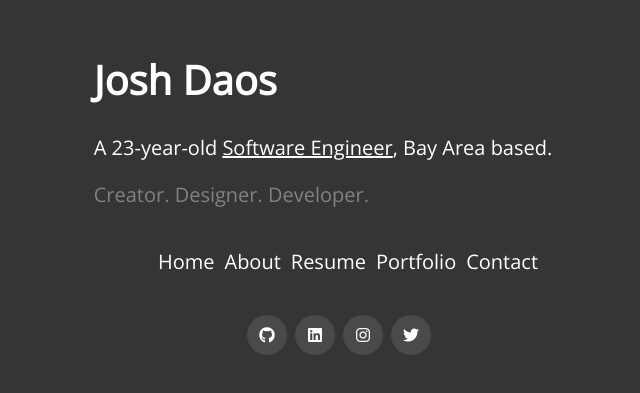
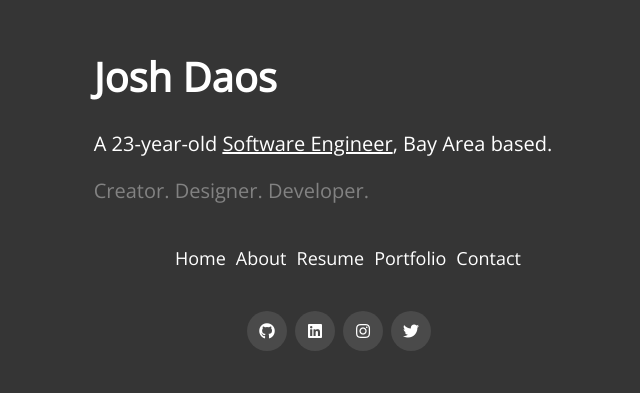
Before and after one commit to joshdaos/jd-portfolio, a React (Create React App) app in the folder portfolio-app/: page / in a window 1280 px wide. Shown: the part 103-496 px from the top of the page, without its empty margins (317-957 px from the left). Built offline with nearby package versions, Linux system fonts and the light colour scheme.

Commit message:
css on nav and media links

```diff
--- a/portfolio-app/src/App.css
+++ b/portfolio-app/src/App.css
@@ -2,6 +2,7 @@
 
 body {
     background-color: #353535;
+    /* background: linear-gradient(to right, rgb(121, 120, 120) , rgb(69, 69, 69));  */
     color: #fff;
     font-family: 'Open Sans', sans-serif;
 }
@@ -15,6 +16,7 @@ body {
     font-size: 20px;
 }
 
+/************ Navbar ************/
 nav {
     box-sizing: border-box;
 
@@ -24,18 +26,27 @@ nav {
     list-style: none;
     display: inline;
     margin-left: 10px;
+    font-size: 18px;
 }
 
 a:-webkit-any-link {
     text-decoration: none;
     color: #fff;
+}
 
+a:-webkit-any-link:hover {
+    text-decoration-color: #ffea82;
+    /* color: #d9c76d; */
 }
 
 .nav__links-li:hover {
     text-decoration: underline;
+    text-decoration-color: #ffea82;
 }
+/*********************************/
 
+
+/************ Social Media ************/
 .media__links {
     list-style: none;
     display: flex;
@@ -55,6 +66,12 @@ a:-webkit-any-link {
     height: 40px;
 }
 
+#media__links-li:hover {
+    background-color: #d9c76d;
+}
+/*********************************/
+
+
 .home__p-two {
     color: #828282;
 }
--- a/portfolio-app/src/index.css
+++ /dev/null
@@ -1,13 +0,0 @@
-body {
-  margin: 0;
-  font-family: -apple-system, BlinkMacSystemFont, 'Segoe UI', 'Roboto', 'Oxygen',
-    'Ubuntu', 'Cantarell', 'Fira Sans', 'Droid Sans', 'Helvetica Neue',
-    sans-serif;
-  -webkit-font-smoothing: antialiased;
-  -moz-osx-font-smoothing: grayscale;
-}
-
-code {
-  font-family: source-code-pro, Menlo, Monaco, Consolas, 'Courier New',
-    monospace;
-}
--- a/portfolio-app/src/index.js
+++ b/portfolio-app/src/index.js
@@ -1,6 +1,5 @@
 import React from 'react';
 import ReactDOM from 'react-dom';
-import './index.css';
 import App from './App';
 import reportWebVitals from './reportWebVitals';
 
--- a/portfolio-app/src/pages/Home.js
+++ b/portfolio-app/src/pages/Home.js
@@ -10,7 +10,6 @@ function Home() {
             <p className="home__p-two">
                 Creator. Designer. Developer.
             </p>
-
         </div>
     )
 }
```
Also changed, not shown: portfolio-app/src/logo.svg (deleted).
